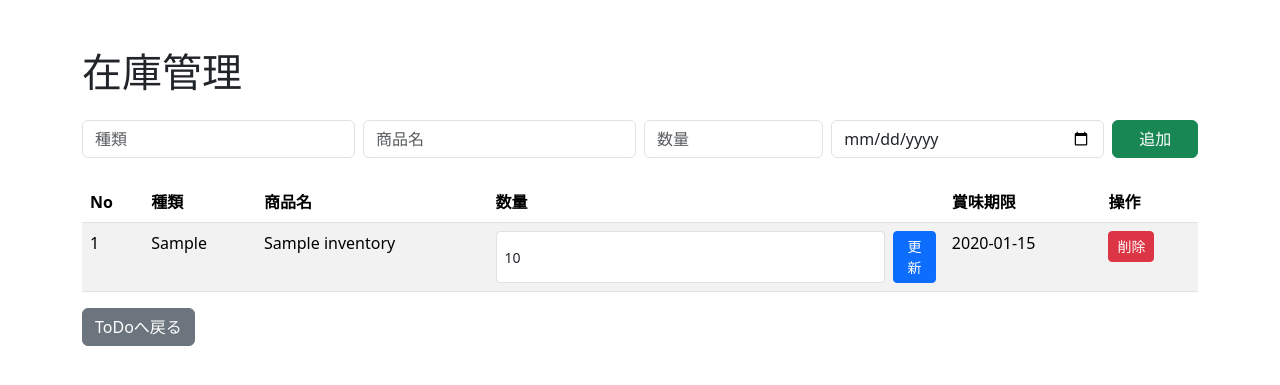
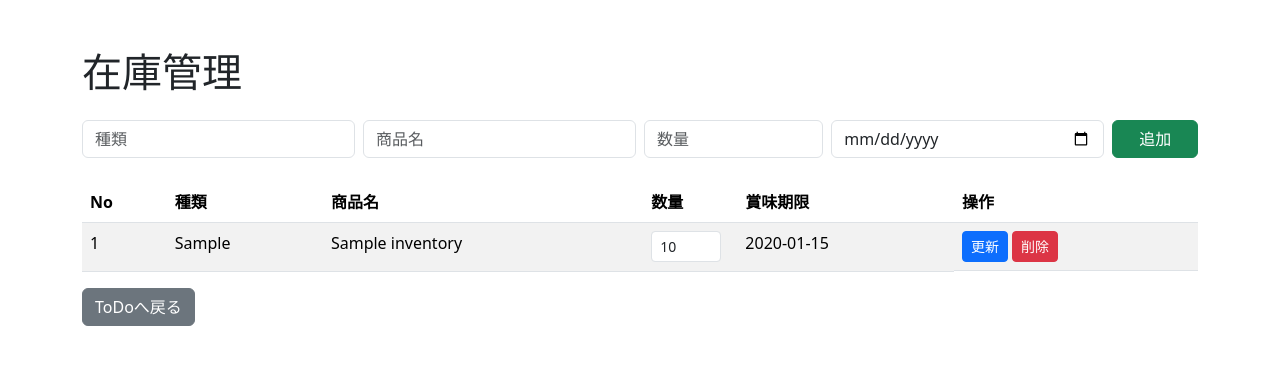
Before and after one commit to Yuuki-Creat/ToDo_app, a Flask app: page /inventory in a window 1280 px wide. Shown: the top 385 px of the page. Run offline with Flask 3, Linux system fonts and the light colour scheme; the visitor is signed in with stand-in values (Sample User, id 1); tables that the repository leaves empty hold one stand-in row (values such as "Sample post").

Commit message:
window bootstrap add Inventory update number

```diff
--- a/templates/inventory.html
+++ b/templates/inventory.html
@@ -41,16 +41,18 @@
                 <td>{{ loop.index }}</td>
                 <td>{{ item.category }}</td>
                 <td>{{ item.item_name }}</td>
-                <td>
-                    <form action="/inventory/update/{{ item.id }}" method="post" class="d-flex">
-                        <input type="number" name="quantity" class="form-control form-control-sm me-2" value="{{ item.quantity }}" min="0">
+                <form action="/inventory/update/{{ item.id }}" method="post">
+                    <td style="width: 80px;">
+                        <input type="number" name="quantity" class="form-control form-control-sm me-2" value="{{ item.quantity }}" min="0" style="width: 70px;">
+                    </td>
+                    <td>
+                        {{ item.expire_date.strftime('%Y-%m-%d') if item.expire_date else '' }}
+                    </td>
+                    <td class="d-flex gap-1">
                         <button type="submit" class="btn btn-primary btn-sm">更新</button>
-                    </form>
-                </td>
-                <td>
-                    {{ item.expire_date.strftime('%Y-%m-%d') if item.expire_date else '' }}
-                </td>
-                <td><a href="#" class="btn btn-danger btn-sm" onclick="confirmDelete('{{ item.id }}')">削除</a></td>
+                        <a href="#" class="btn btn-danger btn-sm" onclick="confirmDelete('{{ item.id }}')">削除</a>
+                    </td>
+                </form>
             </tr>
             {% endfor %}
         </tbody>
```
